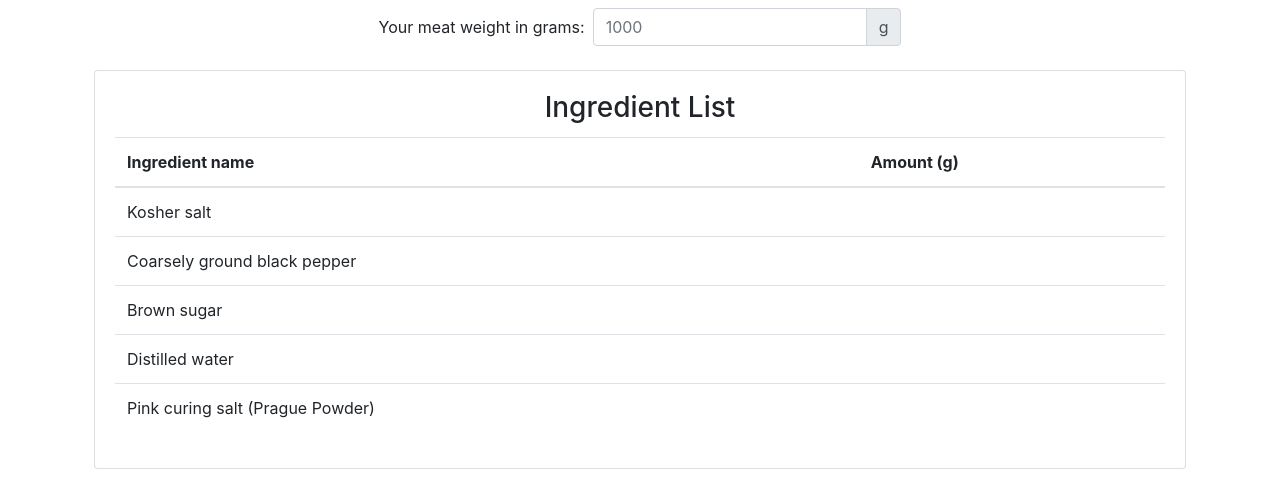
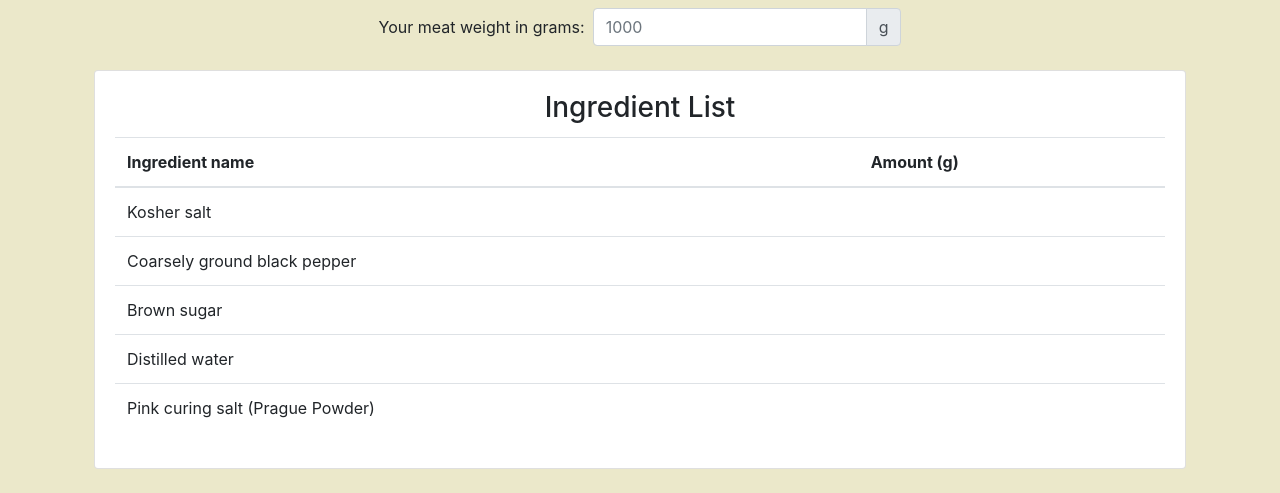
Before and after one commit to risafj/bacon-recipe-calculator, a plain HTML site: page dest/index.html in a window 1280 px wide. Shown: the part 337-830 px from the top of the page. Drawn offline with nearby package versions, Linux system fonts and the light colour scheme.

Commit message:
Add background color

```diff
--- /dev/null
+++ b/dest/index.css
@@ -0,0 +1,3 @@
+body {
+    background: #EBE8CA;
+}
--- a/dest/index.html
+++ b/dest/index.html
@@ -6,6 +6,7 @@
     <title>Bacon Recipe Calculator</title>
     <!-- Bootstrap css-->
     <link rel="stylesheet" href="https://stackpath.bootstrapcdn.com/bootstrap/4.4.1/css/bootstrap.min.css" integrity="sha384-Vkoo8x4CGsO3+Hhxv8T/Q5PaXtkKtu6ug5TOeNV6gBiFeWPGFN9MuhOf23Q9Ifjh" crossorigin="anonymous">
+    <link rel="stylesheet" type="text/css" href="index.css">
   </head>
   <body>
     <div class="container p-4">
```
Also changed, not shown: 1 other file.
